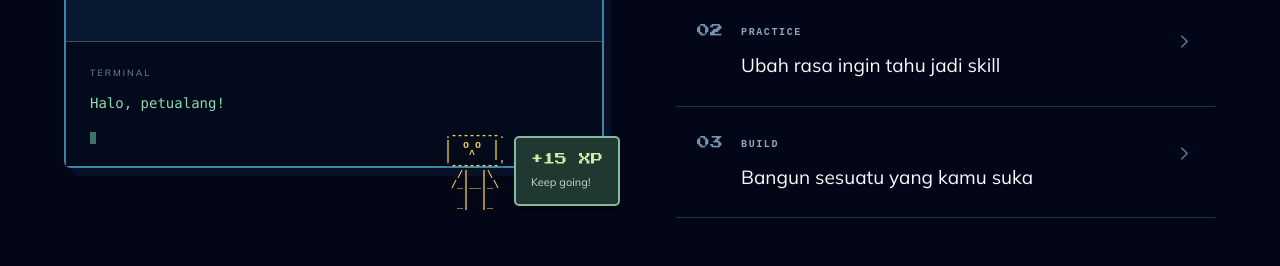
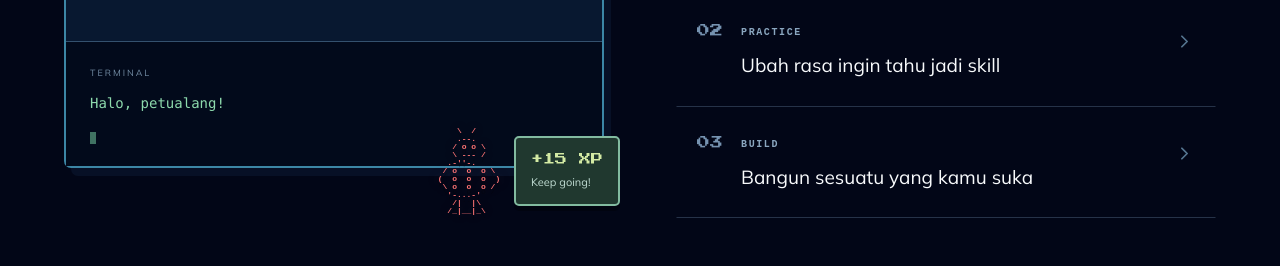
Before and after one commit to Fuckinsomnia/codequest, a React (Vite) app: page / in a window 1280 px wide. Shown: the part 1120-1386 px from the top of the page. Built offline with nearby package versions, Linux system fonts and the light colour scheme.

Commit message:
Replace the main ASCII character with a ladybug

```diff
--- a/src/ascii.css
+++ b/src/ascii.css
@@ -217,6 +217,7 @@
 .ascii-character.variant-1 { color: #7b9dff; text-shadow: 0 0 14px #7b9dff66; }
 .ascii-character.variant-2 { color: #be80e6; text-shadow: 0 0 14px #be80e666; }
 .ascii-character.variant-3 { color: #6bc69d; text-shadow: 0 0 14px #6bc69d66; }
+.ascii-character.ladybug.variant-0 { color: #ff7474; text-shadow: 0 0 14px #ff747466; }
 
 .quest-art .ascii-character {
   animation: float 3s ease-in-out infinite;
--- a/src/components.jsx
+++ b/src/components.jsx
@@ -52,9 +52,14 @@ export function AsciiMark({ children = '</>' }) {
 export function Coin() { return <span className="coin" aria-hidden="true">{'</>'}</span>; }
 export function Logo() { return <a className="logo" href="#/" aria-label="CodeQuest, beranda"><Coin/><span>CodeQuest</span></a>; }
 export function PixelCharacter({ variant = 0, size = 56 }) {
-  const eyes = ['o o', '> <', '^ ^', '- -'][variant % 4];
-  const art = `  .--------.\n  |  ${eyes}  |\n  |   ^   |\n  '--------'\n    /|  |\\\n   /_|__|_\\\n     |  |\n    _|  |_`;
-  return <pre className={`ascii-character variant-${variant % 4}`} style={{fontSize:`${Math.max(6, Math.round(size / 9))}px`, width:size, height:size}} role="img" aria-label="Karakter petualang">{art}</pre>;
+  const ladybugs = [
+    `    \\  /\n    .--.\n   / o o \\\n   \\ --- /\n  .-''-.\n / o  o  o \\\n(  o  o  o  )\n \\ o  o  o /\n  '-...-'\n   /|  |\\\n  /_|__|_\\`,
+    `    \\  /\n    .--.\n   / > < \\\n   \\ --- /\n  .-''-.\n /o o  o o\\\n( o  oo  o )\n \\o o  o o/\n  '-...-'\n   /|  |\\\n  /_|__|_\\`,
+    `    \\  /\n    .--.\n   / ^ ^ \\\n   \\ --- /\n  .-''-.\n /  o o  \\\n( o  o  o )\n \\  o o  /\n  '-...-'\n   /|  |\\\n  /_|__|_\\`,
+    `    \\  /\n    .--.\n   / - - \\\n   \\ --- /\n  .-''-.\n /o  o o o\\\n(o o  o o)\n \\o  o o o/\n  '-...-'\n   /|  |\\\n  /_|__|_\\`,
+  ];
+  const art = ladybugs[variant % 4];
+  return <pre className={`ascii-character ladybug variant-${variant % 4}`} style={{fontSize:`${Math.max(5, Math.round(size / 12))}px`, width:size, height:size}} role="img" aria-label="Karakter ladybug petualang">{art}</pre>;
 }
 export function ProgressBar({ value, label }) { return <div className="progress-track" role="progressbar" aria-label={label || 'Progres'} aria-valuenow={Math.round(value)} aria-valuemin={0} aria-valuemax={100}><span style={{width:`${Math.min(100,Math.max(0,value))}%`}}/></div>; }
 export function Editor({ value, onChange, language, height = '360px', readOnly = false }) {
```
Also changed, not shown: tests/browser.mjs (+1 -1 lines).
